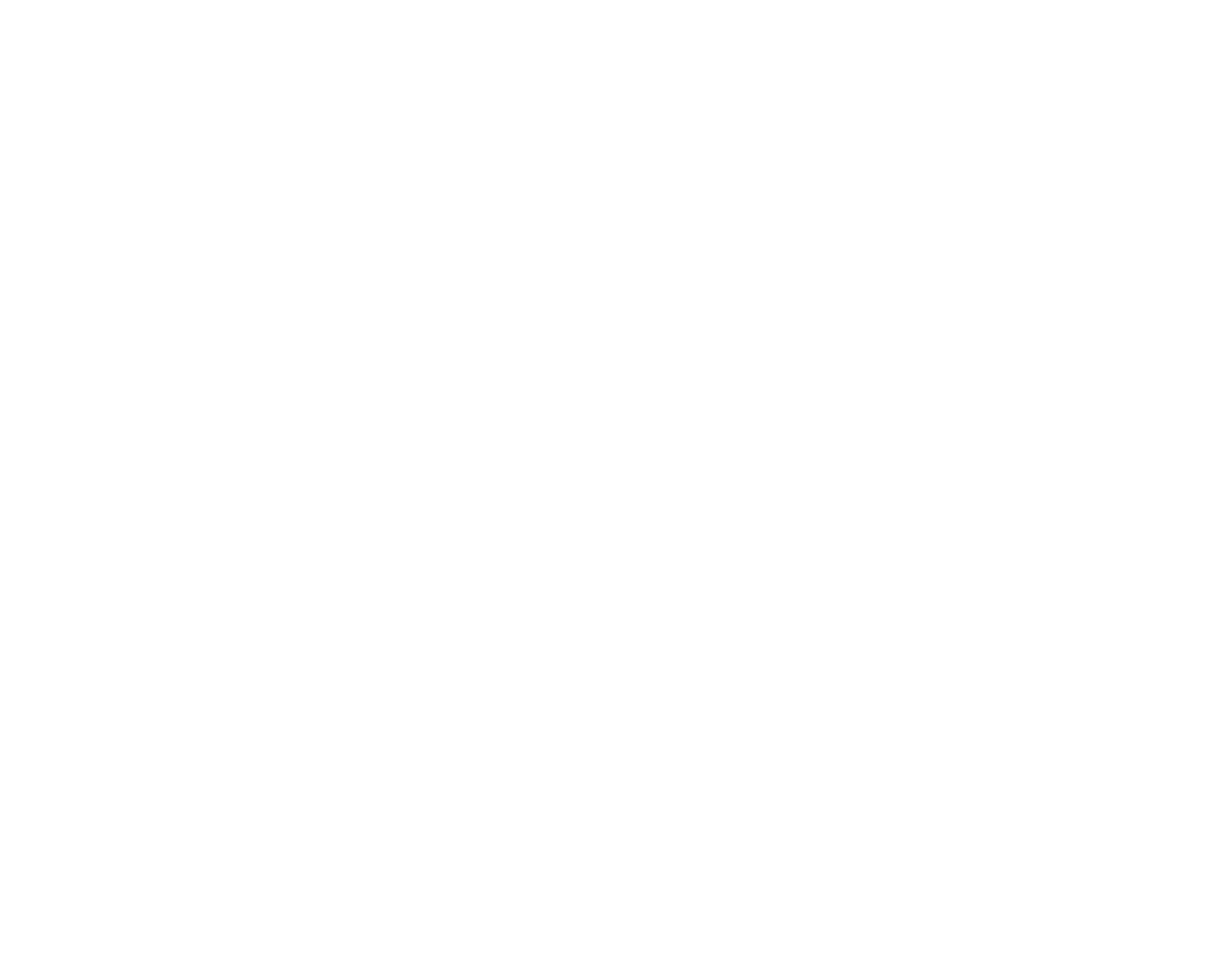
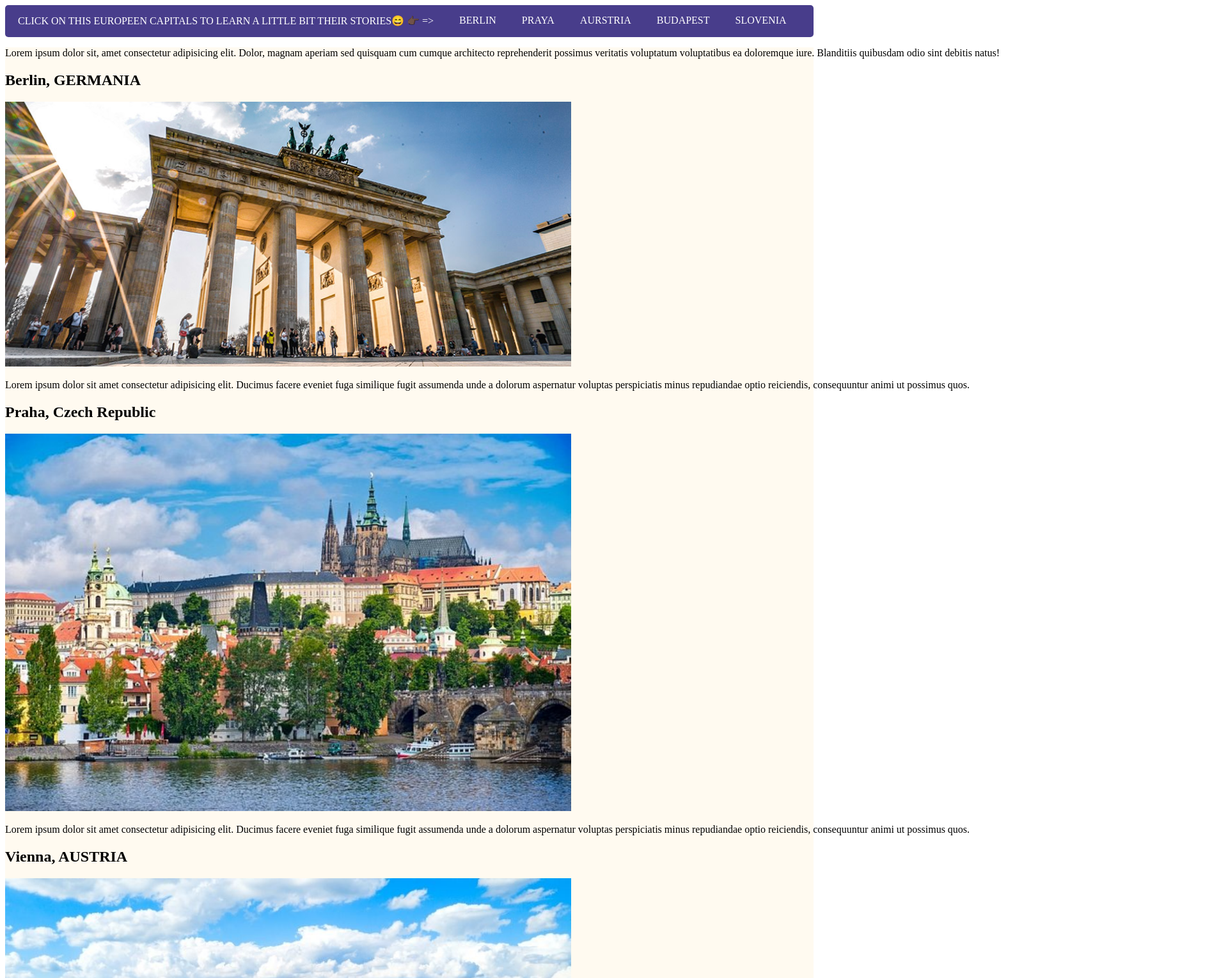
Before and after one commit to STL-LC101-January-22/assignment-4-html-me-something-Candide23, a website: page index.html in a window 1280 px wide. Shown: the top 1529 px of the page at 64% size, 1920 px wide, since content can reach past the window. Before the commit the page ends 800 px from the top, so only its background shows below. Drawn offline with Linux system fonts and the light colour scheme.

Commit message:
finished my first round work

```diff
--- a/index.html
+++ b/index.html
@@ -1,8 +1,91 @@
 <!DOCTYPE html>
 <html>
-   <head>
-   </head>
-   <body>
-      <!-- Write your HTML in this file! -->
-   </body>
+
+<head>
+   <title>My Road trip Aroud of Europe</title>
+   <link rel="stylesheet" href="styles.css">
+</head>
+
+<body>
+
+   <ul class="navbar">
+      <li> <a href="">CLICK ON THIS EUROPEEN CAPITALS TO LEARN A LITTLE BIT THEIR STORIES😄 👉🏿 =></a></li>
+      <li> <a href="https://www.britannica.com/place/Berlin/Berlin-divided">BERLIN</a></li>
+      <li> <a href="https://www.prague.com/v/history/">PRAYA</a></li>
+      <li> <a href="https://www.britannica.com/place/Vienna/History">AURSTRIA</a></li>
+      <li> <a href="https://free-budapest-tours.com/budapest-a-quick-history/">BUDAPEST</a></li>
+      <li> <a href="https://www.britannica.com/place/Ljubljana">SLOVENIA</a></li>
+      <li> <a href="https://localhistories.org/a-brief-history-of-croatia/">CROATIA</a></li>
+   </ul>
+
+   <!-- Write your HTML in this file! -->
+
+
+   <main class="box">
+
+      <article class=box-2>
+         <P>Lorem ipsum dolor sit, amet consectetur adipisicing elit. Dolor, magnam aperiam sed quisquam cum cumque
+            architecto reprehenderit possimus veritatis voluptatum voluptatibus ea doloremque iure. Blanditiis quibusdam
+            odio sint debitis natus!</P>
+         <a href="berlin" style></a>
+         <h2>Berlin, GERMANIA</h2>
+         <img class="berlin" src="berlin.jpg" alt="">
+         <p>Lorem ipsum dolor sit amet consectetur adipisicing elit. Ducimus facere eveniet fuga similique fugit
+            assumenda unde a dolorum aspernatur voluptas perspiciatis minus repudiandae optio reiciendis, consequuntur
+            animi ut possimus quos.</p>
+         <a href="praha"></a>
+         <h2>Praha, Czech Republic</h2>
+         <img class="praha" src="praha.jpg" alt="">
+         <p>Lorem ipsum dolor sit amet consectetur adipisicing elit. Ducimus facere eveniet fuga similique fugit
+            assumenda unde a dolorum aspernatur voluptas perspiciatis minus repudiandae optio reiciendis, consequuntur
+            animi ut possimus quos.</p>
+
+         <a href="Vienna"></a>
+         <h2>Vienna, AUSTRIA</h2>
+         <img class="Vienna" src="Vienna.jpg" alt="">
+         <p>Lorem ipsum dolor sit amet consectetur adipisicing elit. Ducimus facere eveniet fuga similique fugit
+            assumenda unde a dolorum aspernatur voluptas perspiciatis minus repudiandae optio reiciendis, consequuntur
+            animi ut possimus quos.</p>
+         <a href="budapest"></a>
+         <h2>Budapest, HONGRY</h2>
+         <img class="budapest" src="budapest.jpg" alt="" style="width: 50;">
+         <p>Lorem ipsum dolor sit amet consectetur adipisicing elit. Ducimus facere eveniet fuga similique fugit
+            assumenda unde a dolorum aspernatur voluptas perspiciatis minus repudiandae optio reiciendis, consequuntur
+            animi ut possimus quos.</p>
+         <a href="lubjana"></a>
+         <h2>Lubjana, Slovenia</h2>
+         <img class="lubjana" src="ljubljana.jpg" alt="">
+         <p>Lorem ipsum dolor sit amet consectetur adipisicing elit. Ducimus facere eveniet fuga similique fugit
+            assumenda unde a dolorum aspernatur voluptas perspiciatis minus repudiandae optio reiciendis, consequuntur
+            animi ut possimus quos.</p>
+         <a href="zagreb"></a>
+         <h2>zagreb, CROATIA</h2>
+         <img  src="zagreb.jpg" alt="" style="width: 50;">
+
+         <p>Lorem ipsum dolor sit amet consectetur adipisicing elit. Ducimus facere eveniet fuga similique fugit
+            assumenda unde a dolorum aspernatur voluptas perspiciatis minus repudiandae optio reiciendis, consequuntur
+            animi ut possimus quos.</p>
+
+         <div id="contact">
+            <h3>Contacte Me</h3>
+            <ul>
+               <li>Adress: 50 Mon st, St Louis MO</li>
+               <li>Phone: (444) 444-444 </li>
+            </ul>
+         </div>
+
+
+
+
+      </article>
+
+
+   </main>
+
+   <div>
+      <p>Copyroght 2022</p>
+   </div>
+
+</body>
+
 </html>
--- a/styles.css
+++ b/styles.css
@@ -1 +1,76 @@
 /* Write your CSS here! */
+
+
+.body{
+    font-family: Arial, Helvetica, sans-serif;
+    width: 100%;
+    max-width: 100%;
+    text-align: left;
+}
+
+
+
+.navbar {
+
+    list-style: none;
+    margin: 0;
+    padding: 0;
+    background: darkslateblue;
+    border-radius: 5px;
+    overflow: auto;
+    height: 50px;
+
+
+}
+
+
+
+.navbar li{
+   float: left;
+}
+
+.navbar li a{
+  display: block;
+  color: #fff;
+  text-decoration: none;
+  padding: 15px 20px
+}
+
+.navbar li a:hover {
+    background-color:#446190;
+    color: #f4f4f4;
+
+}
+
+
+
+.box{
+    width:100px ;
+    display: inline;
+     background-color: #FFFAF0;
+
+
+    margin-top:700px
+}
+
+.box-2{
+
+  height: auto;
+    background-color: #FFFAF0;
+
+
+}
+
+p{
+    text-align: left;
+    width: 300%;
+}
+
+.intro{
+    text-align: left;
+
+}
+
+img{
+    width: 70%
+}
```
Also changed, not shown: Vienna.jpg (added), berlin.jpg (added), budapest.jpg (added), ljubljana.jpg (added), praha.jpg (added), zagreb.jpg (added).
